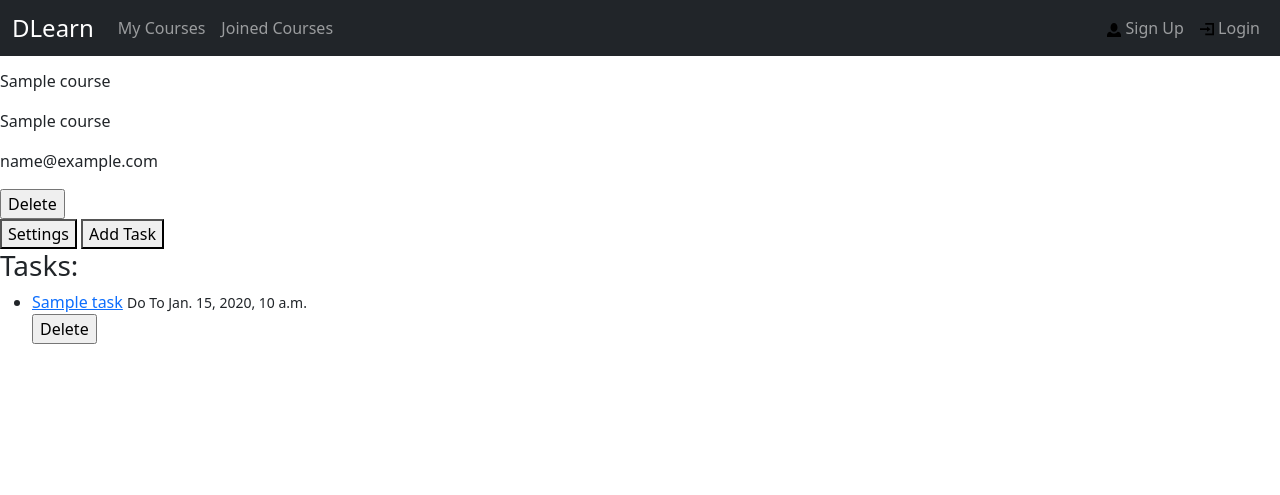
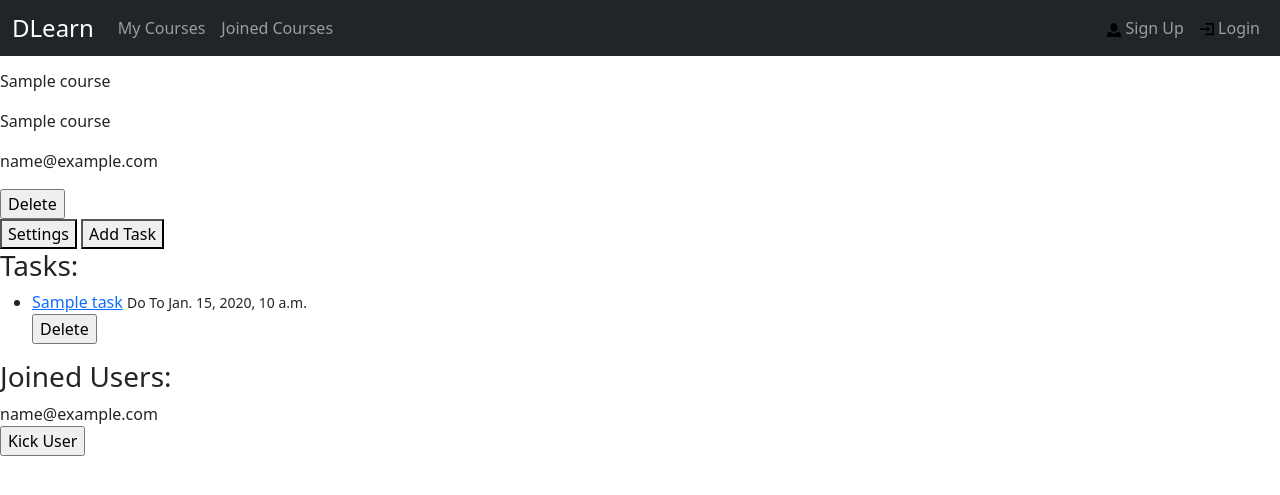
Before and after one commit to xKuroiUsagix/DLearn, a Django app: page /course/1/ in a window 1280 px wide. Shown: the top 495 px of the page. Run offline with Django 3.2, Linux system fonts and the light colour scheme; a user stored in the database is signed in; tables that the repository leaves empty hold one stand-in row (values such as "Sample post").

Commit message:
Course kick user ability add for owner.

```diff
--- a/authentication/views.py
+++ b/authentication/views.py
@@ -56,7 +56,7 @@ class LoginView(View):
         except ObjectDoesNotExist:
             user = None
 
-        if not user or user.check_password(form.data['password']):
+        if not user or not user.check_password(form.data['password']):
             form.errors['email'] = form.error_class([ErrorMessages.USER_NOT_FOUND_ERROR])
             return render(request, self.template_name, {'form': form})
 
--- a/course/templates/course/detail.html
+++ b/course/templates/course/detail.html
@@ -16,7 +16,9 @@
     <input type="submit" value="Leave" name="leave">
 </form>
 {% endif %}
+
 <h3>Tasks:</h3>
+{% if tasks %}
     <ul>
         {% for task in tasks %}
         <li>
@@ -33,4 +35,22 @@
         </li>
         {% endfor %}
     </ul>
+{% else %}
+There are no tasks for this course.
+{% endif %}
+
+{% if is_owner %}
+    <h3>Joined Users:</h3>
+    {% if joined_users %}
+        {% for user in joined_users %}
+            {{ user.email }}
+            <form action="{% url 'course:kick_user' course.id user.id %}" method="POST">
+                {% csrf_token %}
+                <input type="submit" value="Kick User">
+            </form>
+        {% endfor %}
+    {% else %}
+            No one has joined your course yet
+    {% endif %}
+{% endif %}
 {% endblock content %}
--- a/course/urls.py
+++ b/course/urls.py
@@ -8,6 +8,7 @@ from .views import (
     JoinedCoursesView,
     CourseDetailView,
     CourseUpdateView,
+    KickUserView,
 )
 
 
@@ -19,4 +20,5 @@ urlpatterns = [
     path('joined-courses/', login_required(JoinedCoursesView.as_view()), name='joined_courses'),
     path('<int:pk>/', login_required(CourseDetailView.as_view()), name='detail'),
     path('<int:pk>/settings/', login_required(CourseUpdateView.as_view()), name='settings'),
+    path('<int:course_id>/delete-user/<int:user_id>', login_required(KickUserView.as_view()), name="kick_user")
 ]
--- a/course/views.py
+++ b/course/views.py
@@ -5,6 +5,7 @@ from django.core.exceptions import ObjectDoesNotExist
 from django.utils.translation import gettext_lazy as _
 
 from authentication.errors import ErrorMessages
+from authentication.models import CustomUser
 from task.models import Task
 from .models import Course, UserCourse
 from .forms import CourseCreateForm, CourseJoinForm, CourseUpdateForm
@@ -106,11 +107,14 @@ class CourseDetailView(View):
         course = self.model.objects.get(id=pk)
         tasks = Task.objects.filter(course=course)
         is_owner = True if course.owner == request.user else False
+        user_course = UserCourse.objects.filter(course=course)
+        joined_users = [record.user for record in user_course]
 
         context = {
             'tasks': tasks,
             'course': course,
-            'is_owner': is_owner
+            'is_owner': is_owner,
+            'joined_users': joined_users
         }
 
         return render(request, self.template_name, context)
@@ -166,3 +170,14 @@ class CourseUpdateView(View):
 
         course.save()
         return redirect(f'/course/{course.id}/')
+
+
+class KickUserView(View):
+
+    model = UserCourse
+
+    def post(self, request, course_id, user_id):
+        course = Course.objects.get(id=course_id)
+        user = CustomUser.objects.get(id=user_id)
+        self.model.objects.get(user=user, course=course).delete()
+        return redirect(f'/course/{course.id}/')
--- a/homepage/templates/homepage/_base.html
+++ b/homepage/templates/homepage/_base.html
@@ -36,7 +36,7 @@
                         </a>
                     </li>
                     <li class="nav-item">
-                        <a class="nav-link" href="#">
+                        <a class="nav-link" href="{% url 'authentication:login' %}">
                             <img class="icon" width="14px" src="{% static 'homepage/open-iconic/svg/account-login.svg' %}">
                             Login
                         </a>
```
Lines whose indentation alone changed are shown as unchanged.
